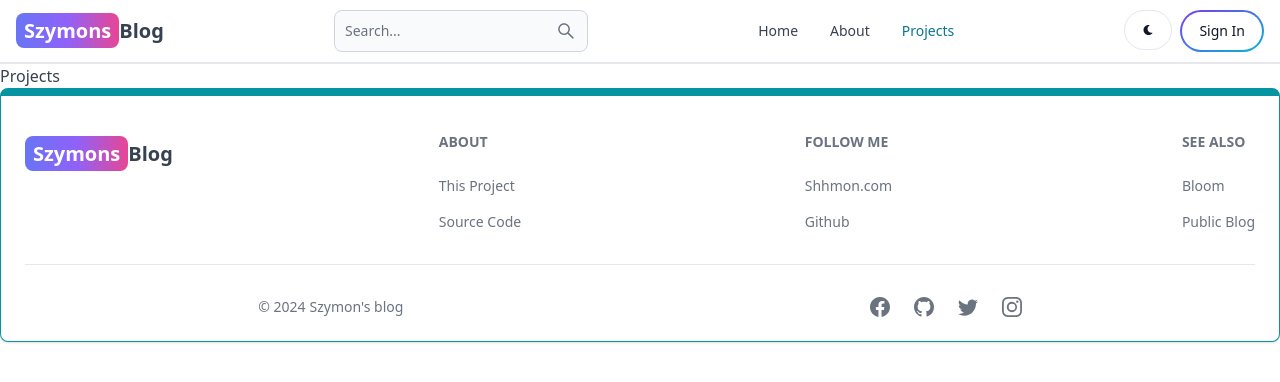
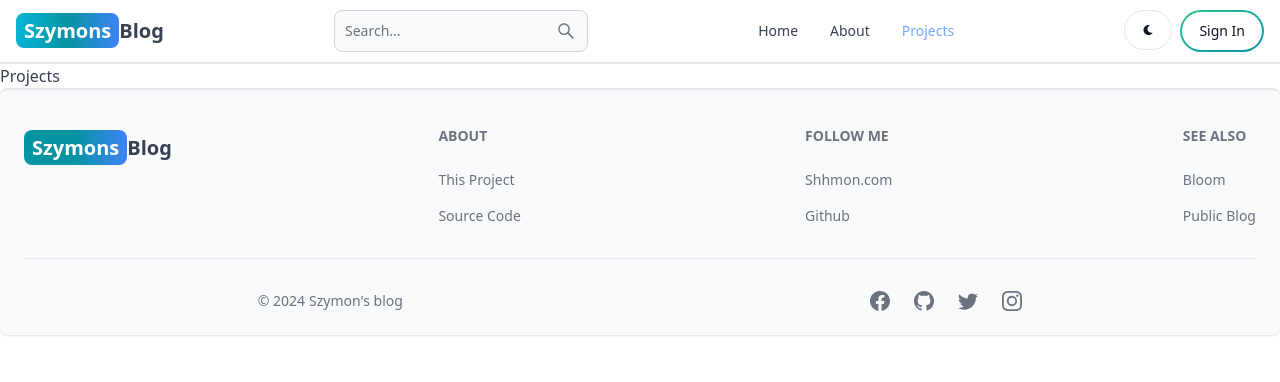
Before and after one commit to ShhmonDai/Personal-mern-blog, a React app in the folder client/: page /projects in a window 1280 px wide. Shown: the top 382 px of the page. Built offline with nearby package versions, Linux system fonts and the light colour scheme; no server answers; the HTML template or start-up script is replaced by a standard one.

Commit message:
complete sidebar of dashboard, adjust colors

```diff
--- /dev/null
+++ b/client/src/components/DashProfile.jsx
@@ -0,0 +1,5 @@
+export default function DashProfile() {
+  return (
+    <div>DashProfile</div>
+  )
+}
--- /dev/null
+++ b/client/src/components/DashSidebar.jsx
@@ -0,0 +1,52 @@
+import { Sidebar } from 'flowbite-react';
+import {HiArrowSmRight, HiUser} from 'react-icons/hi';
+import { useEffect, useState } from 'react';
+import { Link, useLocation } from 'react-router-dom';
+import { Flowbite } from 'flowbite-react';
+
+const customTheme = {
+    sidebar: { "root": {
+        "base": "h-full",
+        "collapsed": {
+            "on": "w-16",
+            "off": "w-64"
+        },
+        "inner": "h-full overflow-y-auto overflow-x-hidden border-r-2 dark:border-gray-700 bg-gray-50 py-4 px-3 dark:bg-transparent transition-colors duration-500"
+    },
+    }
+};
+
+
+export default function DashSidebar() {
+    const location = useLocation();
+    const [tab, setTab] = useState('');
+    useEffect(() => {
+        const urlParams = new URLSearchParams(location.search);
+        const tabFromUrl = urlParams.get('tab');
+        if (tabFromUrl) {
+            setTab(tabFromUrl);
+        }
+    }, [location.search]);
+
+  return (
+    <Flowbite theme={{ theme: customTheme }}>
+      <Sidebar className='w-full md:w-56'>
+        <Sidebar.Items className=''>
+            <Sidebar.ItemGroup>
+
+                <Link to='/dashboard?tab=profile'>
+                <Sidebar.Item active={tab === 'profile'} icon={HiUser} label={'User'} labelColor='dark'>
+                    Profile
+                </Sidebar.Item>
+                </Link>
+
+                <Sidebar.Item icon={HiArrowSmRight} className='cursor-pointer'>
+                    Sign Out
+                </Sidebar.Item>
+
+            </Sidebar.ItemGroup>
+        </Sidebar.Items>
+    </Sidebar>
+    </Flowbite>
+  );
+}
--- a/client/src/components/Footer.jsx
+++ b/client/src/components/Footer.jsx
@@ -4,14 +4,14 @@ import { Link } from "react-router-dom";
 
 export default function FooterCom() {
   return (
-<Footer container className='border border-t-8 border-teal-500'>
+      <Footer container className='border-t-2 dark:border-gray-700 bg-gray-50 transition-colors duration-500'>
     <div className='w-full max-w-7xl mx-auto'>
 
         <div className='grid-cols-2 w-full justify-between flex'>
 
             <div className='mt-5'>
                 <Link to="/" className='self-center whitespace-nowrap text-sm sm:text-xl font-semibold dark:text-white'>
-                    <span className='px-2 py-1 bg-gradient-to-r from-indigo-500 via-purple-500 to-pink-500 rounded-lg text-white'>Szymons</span>
+                    <span className='px-2 py-1 bg-gradient-to-r from-teal-500 via-teal-500 to-blue-500 rounded-lg text-white'>Szymons</span>
                     Blog
                 </Link>
             </div>
--- a/client/src/components/Header.jsx
+++ b/client/src/components/Header.jsx
@@ -4,6 +4,58 @@ import { AiOutlineSearch } from 'react-icons/ai';
 import { FaMoon, FaSun } from 'react-icons/fa';
 import { useDispatch, useSelector } from 'react-redux';
 import { toggleTheme } from "../redux/theme/themeSlice";
+import { Flowbite } from 'flowbite-react';
+
+const customNavTheme = {
+  navbar: {
+    "root": {
+      "base": "bg-white px-2 py-2.5 dark:border-gray-700 dark:bg-gray-800 sm:px-4",
+      "rounded": {
+        "on": "rounded",
+        "off": ""
+    },
+      "bordered": {
+        "on": "border",
+        "off": ""
+    },
+      "inner": {
+        "base": "mx-auto flex flex-wrap items-center justify-between",
+        "fluid": {
+          "on": "",
+          "off": "container"
+      }
+      }
+    },
+    "brand": {
+      "base": "flex items-center"
+  },
+    "collapse": {
+      "base": "w-full md:block md:w-auto",
+      "list": "mt-4 flex flex-col md:mt-0 md:flex-row md:space-x-8 md:text-sm md:font-medium",
+      "hidden": {
+        "on": "hidden",
+        "off": ""
+    }
+    },
+    "link": {
+      "base": "block py-2 pr-4 pl-3 md:p-0",
+      "active": {
+        "on": "bg-blue-400 dark:bg-blue-500 text-gray-900 dark:text-white md:text-blue-400 md:bg-transparent dark:md:bg-transparent md:dark:text-blue-400",
+        "off": "border-b border-gray-100  text-gray-700 hover:bg-gray-50 dark:border-gray-700 dark:text-gray-400 dark:hover:bg-gray-700 dark:hover:text-white md:border-0 md:hover:bg-transparent md:hover:text-cyan-700 md:dark:hover:bg-transparent md:dark:hover:text-white"
+    },
+      "disabled": {
+        "on": "text-gray-400 hover:cursor-not-allowed dark:text-gray-600",
+        "off": ""
+    }
+    },
+    "toggle": {
+      "base": "inline-flex items-center rounded-lg p-2 text-sm text-gray-500 hover:bg-gray-100 focus:outline-none focus:ring-2 focus:ring-gray-200 dark:text-gray-400 dark:hover:bg-gray-700 dark:focus:ring-gray-600 md:hidden",
+      "icon": "h-6 w-6 shrink-0"
+  },
+
+  }
+};
+
 
 
 export default function Header() {
@@ -13,9 +65,10 @@ export default function Header() {
     const {theme} = useSelector((state) => state.theme);
 
   return (
-    <Navbar className='border-b-2'>
+    <Flowbite theme={{ theme: customNavTheme }}>
+    <Navbar className='border-b-2 sticky top-0 z-40 backdrop-blur transition-colors duration-500 bg-transparent dark:bg-transparent'>
       <Link to="/" className='self-center whitespace-nowrap text-sm sm:text-xl font-semibold dark:text-white'>
-        <span className='px-2 py-1 bg-gradient-to-r from-indigo-500 via-purple-500 to-pink-500 rounded-lg text-white'>Szymons</span>
+        <span className='px-2 py-1 bg-gradient-to-r from-cyan-500 via-teal-500 to-blue-500 rounded-lg text-white'>Szymons</span>
         Blog
       </Link>
       <form>
@@ -54,7 +107,7 @@ export default function Header() {
         ):
         (
           <Link to='/sign-in'>
-            <Button gradientDuoTone='purpleToBlue' outline pill>
+            <Button gradientDuoTone='greenToBlue' outline pill>
               Sign In
             </Button>
           </Link>
@@ -77,5 +130,6 @@ export default function Header() {
       </Navbar.Collapse>
 
     </Navbar>
+    </Flowbite>
   )
 }
--- a/client/src/components/ThemeProvider.jsx
+++ b/client/src/components/ThemeProvider.jsx
@@ -4,7 +4,7 @@ export default function ThemeProvider({ children }) {
     const {theme} = useSelector(state => state.theme);
   return (
     <div className={theme}>
-        <div className='bg-white text-gray-700 dark:text-gray-200 dark:bg-[rgb(16,23,42)] min-h-screen'>
+      <div className='bg-white text-gray-700 dark:text-gray-200 min-h-screen dark:bg-gray-900 transition-colors duration-500'>
             {children}
         </div>
     </div>
--- a/client/src/pages/Dashboard.jsx
+++ b/client/src/pages/Dashboard.jsx
@@ -1,5 +1,35 @@
+import { useEffect, useState } from 'react';
+import { useLocation } from 'react-router-dom';
+import DashSidebar from '../components/DashSidebar';
+import DashProfile from '../components/DashProfile';
+
+
 export default function Dashboard() {
+  const location = useLocation();
+  const [tab, setTab] = useState('');
+  useEffect(() => {
+    const urlParams = new URLSearchParams(location.search);
+    const tabFromUrl = urlParams.get('tab');
+    if (tabFromUrl) {
+      setTab(tabFromUrl);
+    }
+  }, [location.search]);
   return (
-    <div>Dashboard</div>
-  )
+    <div className='min-h-screen flex flex-col md:flex-row'>
+      <div className='md:w-56'>
+        {/* Sidebar */}
+        <DashSidebar />
+      </div>
+      {/* profile... */}
+      {tab === 'profile' && <DashProfile />}
+      {/* posts... */}
+      {tab === 'posts' && <DashPosts />}
+      {/* users */}
+      {tab === 'users' && <DashUsers />}
+      {/* comments  */}
+      {tab === 'comments' && <DashComments />}
+      {/* dashboard comp */}
+      {tab === 'dash' && <DashboardComp />}
+    </div>
+  );
 }
--- a/client/src/pages/SignIn.jsx
+++ b/client/src/pages/SignIn.jsx
@@ -54,7 +54,7 @@ export default function SignIn() {
         {/* left side */}
         <div className='flex-1'>
           <Link to="/" className='font-bold dark:text-white text-4xl'>
-            <span className='px-2 py-1 bg-gradient-to-r from-indigo-500 via-purple-500 to-pink-500 rounded-lg text-white'>
+            <span className='px-2 py-1 bg-gradient-to-r from-indigo-500 via-indigo-500 to-blue-500 rounded-lg text-white'>
               Szymons
             </span>
             Blog
```
